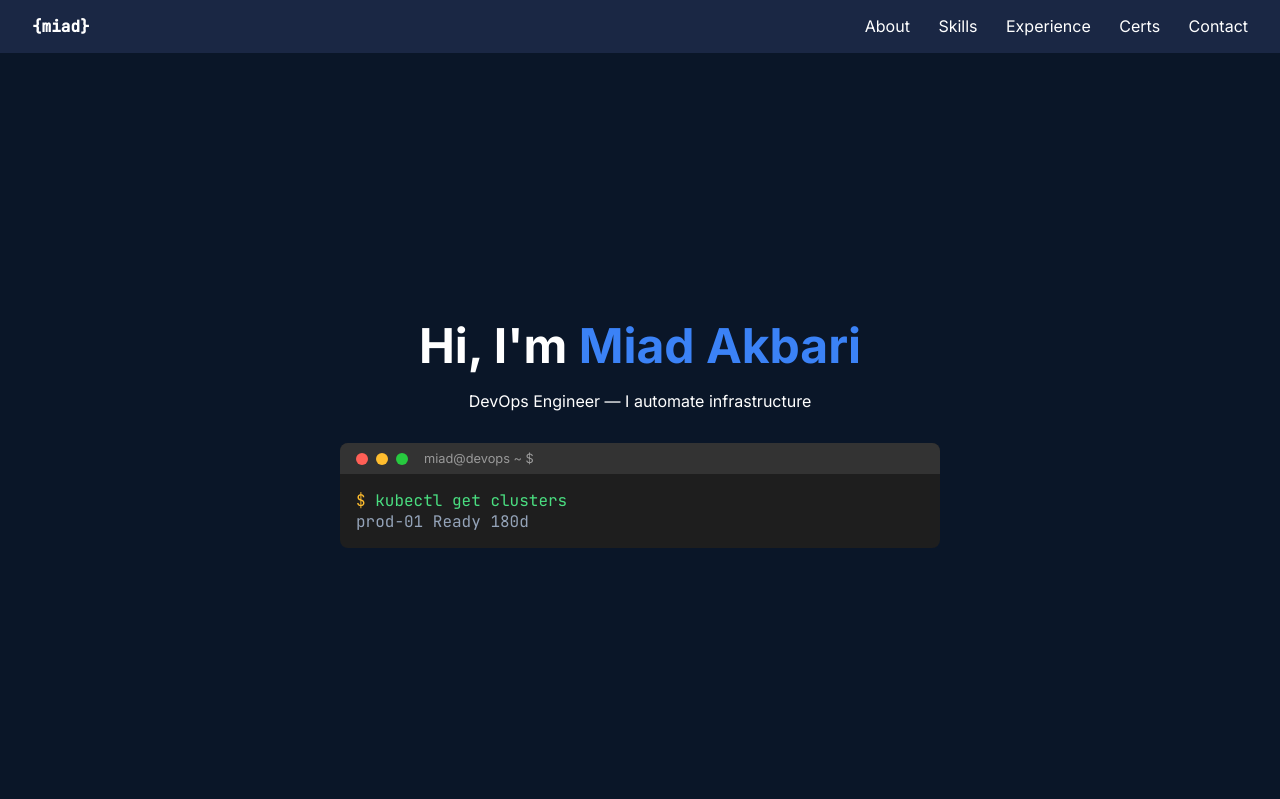
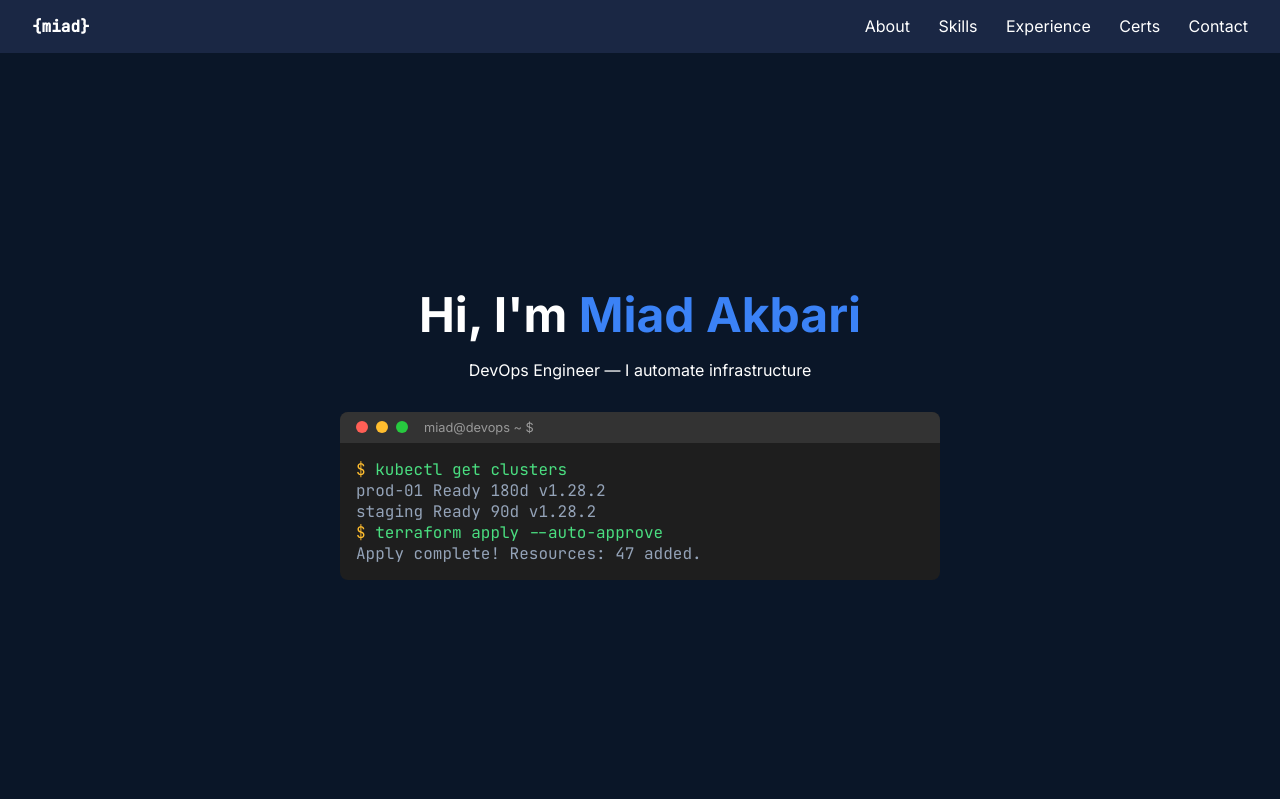
Before and after one commit to miaad-akbari/portfolio-flask, a Python web app: template templates/index.html in a window 1280 px wide. Shown: the top 799 px of the page. Run offline with Jinja, Linux system fonts and the light colour scheme; the template is opened without the code that fills it, so the values that code supplies are empty.

Commit message:
Update terminal with more realistic commands

```diff
--- a/templates/index.html
+++ b/templates/index.html
@@ -33,7 +33,10 @@
             </div>
             <div class="terminal-body">
                 <p><span class="prompt">$</span> kubectl get clusters</p>
-                <p class="output">prod-01    Ready    180d</p>
+                <p class="output">prod-01    Ready    180d  v1.28.2</p>
+                <p class="output">staging    Ready    90d   v1.28.2</p>
+                <p><span class="prompt">$</span> terraform apply --auto-approve</p>
+                <p class="output">Apply complete! Resources: 47 added.</p>
             </div>
         </div>
     </section>
```
